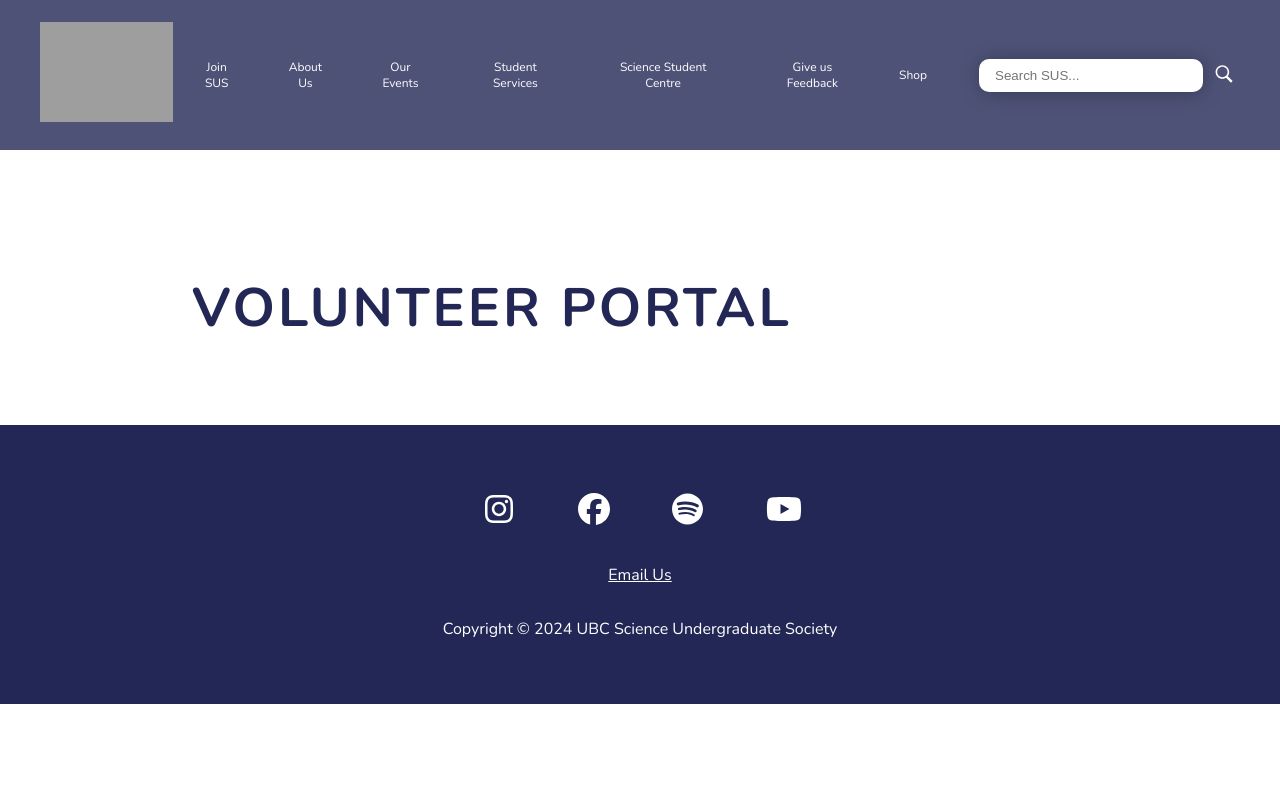
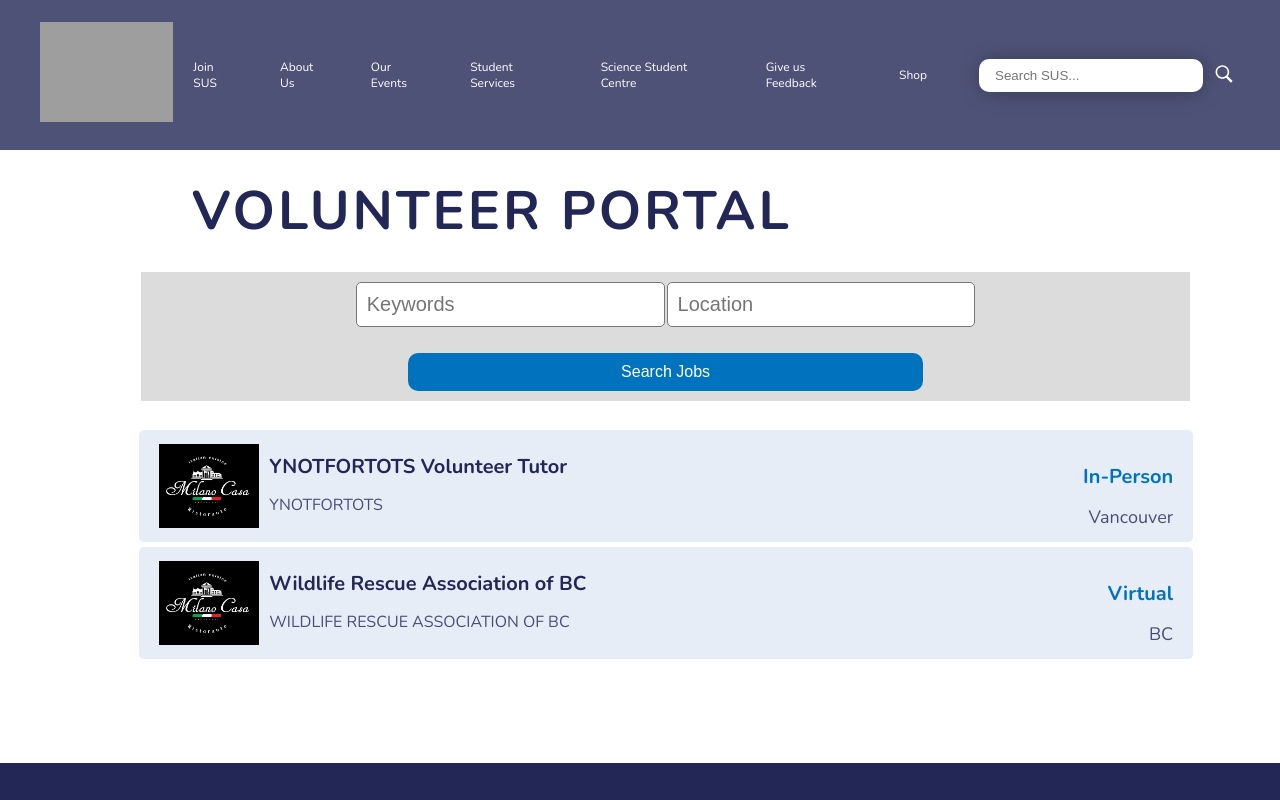
Before and after one commit to Science-Undergraduate-Society/www, a Next.js app: page /studentServices/volunteerPortal in a window 1280 px wide. Shown: the top 800 px of the page. Built offline with nearby package versions, Linux system fonts and the light colour scheme; grey boxes are pictures that could not be loaded; a web font is replaced by a local one.

Commit message:
basic search function and job layout

```diff
--- a/src/pages/studentServices/volunteerPortal.js
+++ b/src/pages/studentServices/volunteerPortal.js
@@ -1,5 +1,6 @@
 import styled from "styled-components";
 import Link from 'next/link';
+import React, { useState } from "react";
 import Navbar from "@/components/Navbar";
 import Footer from "@/components/Footer";
 
@@ -7,14 +8,129 @@ export default function VolunteerPortal() {
     return (
         <Background>
             <Navbar />
-            <Content>
+            <Heading>
                 <Title>Volunteer Portal</Title>
-            </Content>
+            </Heading>
+
+            <SearchBar />
             <Footer />
         </Background>
     )
 }
 
+const VolunteerJobs = [
+    { id: 1, title: 'YNOTFORTOTS Volunteer Tutor', company: 'YNOTFORTOTS', location: 'Vancouver', type: 'In-Person', logo: '/images/bluecard-images/partner-logos/milano casa logo.jpg'},
+    { id: 2, title: 'Wildlife Rescue Association of BC', company: 'Wildlife Rescue Association of BC', location: 'BC', type: 'Virtual', logo: `/images/bluecard-images/partner-logos/milano casa logo.jpg`},
+    // More jobs…
+    ];
+
+{/*
+const JobList = () => {
+    return (
+        <JobSec>
+          {VolunteerJobs.map(job => (
+            <JobItem key={job.id} job={job}>
+                <LeftSide>
+                    <JobLogo src = {job.logo} />
+                    <JobHeading>
+                        <JobTitle>{job.title}</JobTitle>
+                        <Company>{job.company}</Company>
+                    </JobHeading>
+                </LeftSide>
+                <RightSide>
+                    <Type>{job.type}</Type>
+                    <Location>{job.location}</Location>
+                </RightSide>
+            </JobItem>
+            ))}
+        </JobSec>
+        );
+    };
+*/}
+
+{/* Search Bar */}
+const SearchBar = () => {
+    const [query, setQuery] = useState("");
+
+  return (
+    <Search>
+        <SearchBox>
+            <SearchInput
+            placeholder="Keywords"
+            onChange={(e) => setQuery(e.target.value.toLowerCase())}
+            />
+            <SearchInput
+            placeholder="Location"
+            onChange={(e) => setQuery(e.target.value.toLowerCase())}
+            />
+            <SearchButton>Search Jobs</SearchButton>
+        </SearchBox>
+      <JobSec>
+        {VolunteerJobs.filter((job) =>
+          job.title.toLowerCase().includes(query)
+        ).map((job) => (
+        <JobItem key={job.id}>
+            <LeftSide>
+                <JobLogo src = {job.logo} />
+                <JobHeading>
+                    <JobTitle>{job.title}</JobTitle>
+                    <Company>{job.company}</Company>
+                </JobHeading>
+            </LeftSide>
+            <RightSide>
+                <Type>{job.type}</Type>
+                <Location>{job.location}</Location>
+            </RightSide>
+        </JobItem>
+        ))}
+      </JobSec>
+    </Search>
+  );
+}
+
+const Search = styled.div`
+    margin-top: 24px;
+    display: flex;
+    flex-direction: column;
+`
+
+const SearchBox = styled.div`
+    background-color: #DCDCDC;
+    display: flex;
+    flex-direction: row;
+    flex-wrap: wrap;
+    justify-content: center;
+    align-items: center;
+    gap: 2px;
+
+    width: 82%;
+    height: 100%;
+    margin-left: 11%;
+    padding: 10px;
+`
+
+const SearchInput = styled.input`
+    min-height: 25px;
+    width: 30%;
+    border-style: solid;
+    border-radius: 5px;
+    border-width: 1px;
+
+    font-size: 20px;
+    padding: 10px;
+`
+
+const SearchButton = styled.button`
+    margin-top: 24px;
+    width: 50%;
+    height: 100%;
+    color: #ffffff;
+    font-size: 16px;
+    padding: 10px;
+    border-radius: 10px;
+    border-style: none;
+    background-color: #0173be;
+`
 const Title = styled.div`
     padding-top: 24px;
     font-size: 54px;
@@ -23,7 +139,8 @@ const Title = styled.div`
     letter-spacing: 3px;
 `
 
-const Content = styled.div `
+
+const Heading = styled.div `
   color: #222755;
   display: flex;
   flex-direction: column;
@@ -34,14 +151,95 @@ const Content = styled.div `
   padding: 150px 0 0 15%;
 `
 
+const JobSec = styled.ul`
+    width: 100%;
+    height: 100%;
+    margin: 24px 0;
+`
+
+const JobItem = styled.li`
+    height: 100%;
+    width: 85%;
+    border-style: none;
+    border-radius: 5px;
+    margin-top: 5px;
+    margin-left: 8%;
+    padding: 0 20px;
+    background-color: #e7edf7;
+
+    display: flex;
+    flex-direction: row;
+    justify-content: space-between;
+    align-items: center;
+
+    &:hover {
+        background-color: #8A8984;
+    }
+`
+
+const LeftSide = styled.div`
+    display: flex;
+    flex-direction: row;
+    justify-items: center;
+    align-items: center;
+`
+
+const JobLogo = styled.img`
+    max-width: 100px;
+    max-height: 100px;
+`
+
+const JobHeading = styled.div`
+    display: flex;
+    flex-direction: column;
+    gap: 0;
+    text-align: left;
+    justify-content: flex-start;
+    align-item: center;
+    padding: 10px;
+
+`
+
+const JobTitle = styled.h1`
+    font-size: 20px;
+    color: #222755;
+`
+
+const Company = styled.p`
+    font-size: 16px;
+    color: #222755;
+    opacity: 80%;
+    margin-top: 0;
+    text-transform: uppercase;
+`
+
+const RightSide = styled.div`
+    display: flex;
+    flex-direction: column;
+    justify-items: center;
+    text-align: right;
+`
+
+const Location = styled.div`
+    opacity: 80%;
+    color: #222755;
+    font-size: 18px;
+    margin-top: -5px;
+`
+
+const Type = styled.p`
+    font-size: 20px;
+    color: #0173be;
+    float: right;
+    font-weight: bold;
+
+`
+
 const Background = styled.div`
-    height: 100vh;
+    height: 100%;
     background-size: cover;
     display: flex;
     flex-direction: column;
-    align-items: center;
-    justify-content: center;
-    text-align: center;
 `
 
 const StyledButton = styled.div`
```
